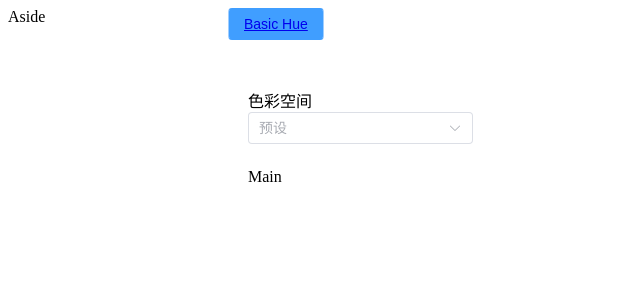
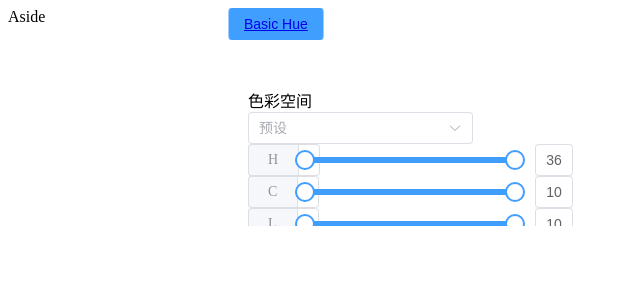
Before and after one commit to DataVizU/ScientificColor, a Vue app: page / in a window 1280 px wide. Shown: the top 300 px of the page, without its empty margins (0-640 px from the left). Built offline with nearby package versions, Linux system fonts and the light colour scheme.

Commit message:
:sparkles: 实现hcl拖动条

```diff
--- a/package.json
+++ b/package.json
@@ -33,6 +33,7 @@
     "eslint-plugin-cypress": "^2.12.1",
     "eslint-plugin-vue": "^9.0.0",
     "jsdom": "^20.0.0",
+    "less": "^4.1.3",
     "npm-run-all": "^4.1.5",
     "prettier": "^2.5.1",
     "start-server-and-test": "^1.14.0",
--- /dev/null
+++ b/src/components/input-slider.vue
@@ -0,0 +1,73 @@
+<template>
+  <div>
+    <el-row :gutter="20">
+      <el-col :span="4">
+        <el-input class="slider-input" v-model="minValue">
+          <template #prepend>{{ id }}</template>
+        </el-input>
+      </el-col>
+      <el-col :span="16">
+        <el-slider
+          class="slider"
+          v-model="value"
+          :min="lowerLimit"
+          :max="upperLimit"
+          :step="step"
+          range
+        />
+      </el-col>
+      <el-col :span="4">
+        <el-input class="slider-input" v-model="maxValue" />
+      </el-col>
+    </el-row>
+  </div>
+</template>
+
+<script setup lang="ts">
+import { computed, ref, watch } from "vue";
+import { useHCLStore } from "@/stores/HCL";
+import type { hclType } from "@/type/type";
+
+const props = defineProps<{
+  id: hclType;
+  lowerLimit: number;
+  upperLimit: number;
+  step: number;
+  defaultValue: [number, number];
+}>();
+
+const hcl = useHCLStore();
+
+const minValue = ref(props.defaultValue[0]);
+
+const maxValue = ref(props.defaultValue[1]);
+
+const value = computed({
+  get() {
+    if (
+      minValue.value > props.upperLimit ||
+      minValue.value < props.lowerLimit ||
+      maxValue.value > props.upperLimit ||
+      maxValue.value < props.lowerLimit
+    ) {
+      return [props.lowerLimit, props.upperLimit];
+    }
+    if (minValue.value > maxValue.value) {
+      return [maxValue.value, minValue.value];
+    } else {
+      return [minValue.value, maxValue.value];
+    }
+  },
+
+  set(newValue) {
+    [minValue.value, maxValue.value] = newValue;
+    hcl.setData(props.id, newValue);
+  },
+});
+
+watch(props, (newValue) => {
+  value.value = newValue.defaultValue;
+});
+</script>
+
+<style scoped></style>
--- /dev/null
+++ b/src/stores/HCL.ts
@@ -0,0 +1,23 @@
+import { defineStore } from "pinia";
+import type { hclType } from "@/type/type";
+
+export const useHCLStore = defineStore({
+  id: "HCL",
+  state: () => ({
+    H: [0, 360],
+    C: [0.0, 100.0],
+    L: [0.0, 100.0],
+  }),
+  getters: {
+    getDataById: (state) => {
+      return (id: hclType) => {
+        return state[id];
+      };
+    },
+  },
+  actions: {
+    setData(id: hclType, newValue: Array<number>) {
+      this[id] = newValue;
+    },
+  },
+});
--- /dev/null
+++ b/src/type/type.ts
@@ -0,0 +1,5 @@
+import type { PRESETS } from "@/assets/presets";
+
+export type hclType = "H" | "C" | "L";
+
+export type presetValueType = keyof typeof PRESETS;
--- a/src/views/BasicHue.vue
+++ b/src/views/BasicHue.vue
@@ -13,6 +13,29 @@
                   :options="presetOptions"
                   @change="presetHandleChange"
                 />
+                <div class="slider-block">
+                  <input-slider
+                    id="H"
+                    :lower-limit="0"
+                    :upper-limit="360"
+                    :step="1"
+                    :default-value="hDefault"
+                  />
+                  <input-slider
+                    id="C"
+                    :lower-limit="0.0"
+                    :upper-limit="100.0"
+                    :step="0.01"
+                    :default-value="cDefault"
+                  />
+                  <input-slider
+                    id="L"
+                    :lower-limit="0.0"
+                    :upper-limit="100.0"
+                    :step="0.01"
+                    :default-value="lDefault"
+                  />
+                </div>
               </el-col>
               <el-col :span="12">
                 <div class="grid-content ep-bg-purple-light" />
@@ -30,9 +53,18 @@
 </template>
 
 <script setup lang="ts">
-import { ref } from "vue";
+import { computed, Ref, ref, watch } from "vue";
+import InputSlider from "@/components/input-slider.vue";
+import { PRESETS } from "@/assets/presets";
+import type { presetValueType } from "@/type/type";
 
-const presetValue = ref([]);
+const presetValue: Ref<[presetValueType] | never[]> = ref([]);
+
+const hDefault = ref([0, 360]);
+
+const cDefault = ref([0.0, 100.0]);
+
+const lDefault = ref([0.0, 100.0]);
 
 const presetOptions = [
   {
@@ -128,9 +160,12 @@ const presetOptions = [
   },
 ];
 
-const presetHandleChange = (value: []) => {
-  console.log(value);
+const presetHandleChange = (value: [presetValueType]) => {
+  const defaultValue = PRESETS[value[0]];
+  hDefault.value = [defaultValue[0], defaultValue[1]];
+  cDefault.value = [defaultValue[2], defaultValue[3]];
+  lDefault.value = [defaultValue[4], defaultValue[5]];
 };
 </script>
 
-<style scoped></style>
+<style scoped lang="less"></style>
```
Also changed, not shown: src/stores/counter.ts (deleted, +0 -16 lines), src/assets/presets.ts (renamed from src/assets/presets.js), 1 other file (tests, documents, lock files or other folders).
